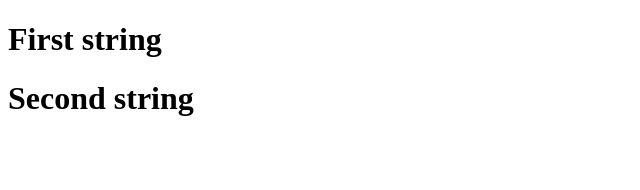
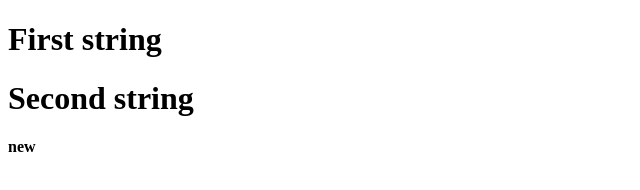
Before and after one commit to zazora/test, a plain HTML site: page index.html in a window 1280 px wide. Shown: the full height of the page, 0-640 px from the left. Drawn offline with Linux system fonts and the light colour scheme.

Commit message:
Update index.html

```diff
--- a/index.html
+++ b/index.html
@@ -8,7 +8,7 @@
 <body>
     <h1>First string</h1>
     <h1>Second string</h1>
-
+    <b>new</b>
 
 </body>
 </html>
```
